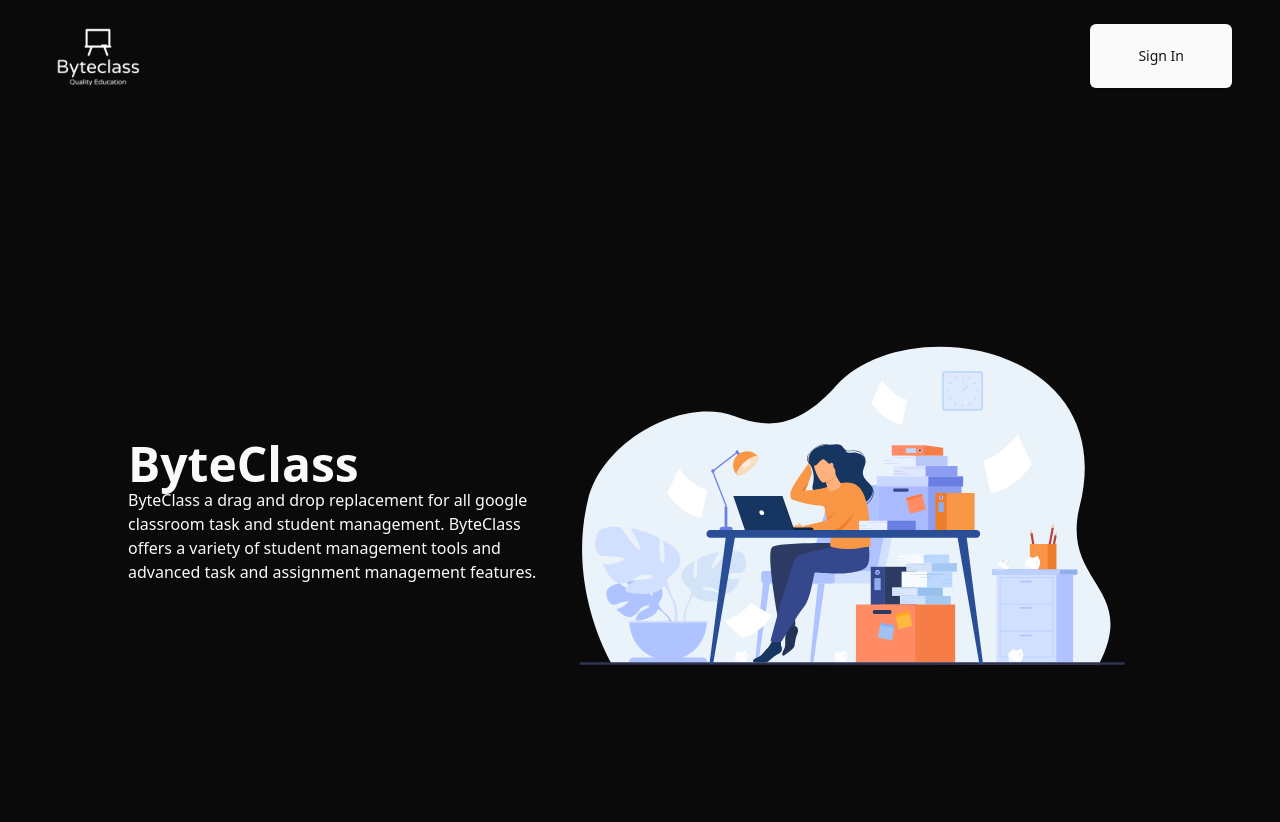
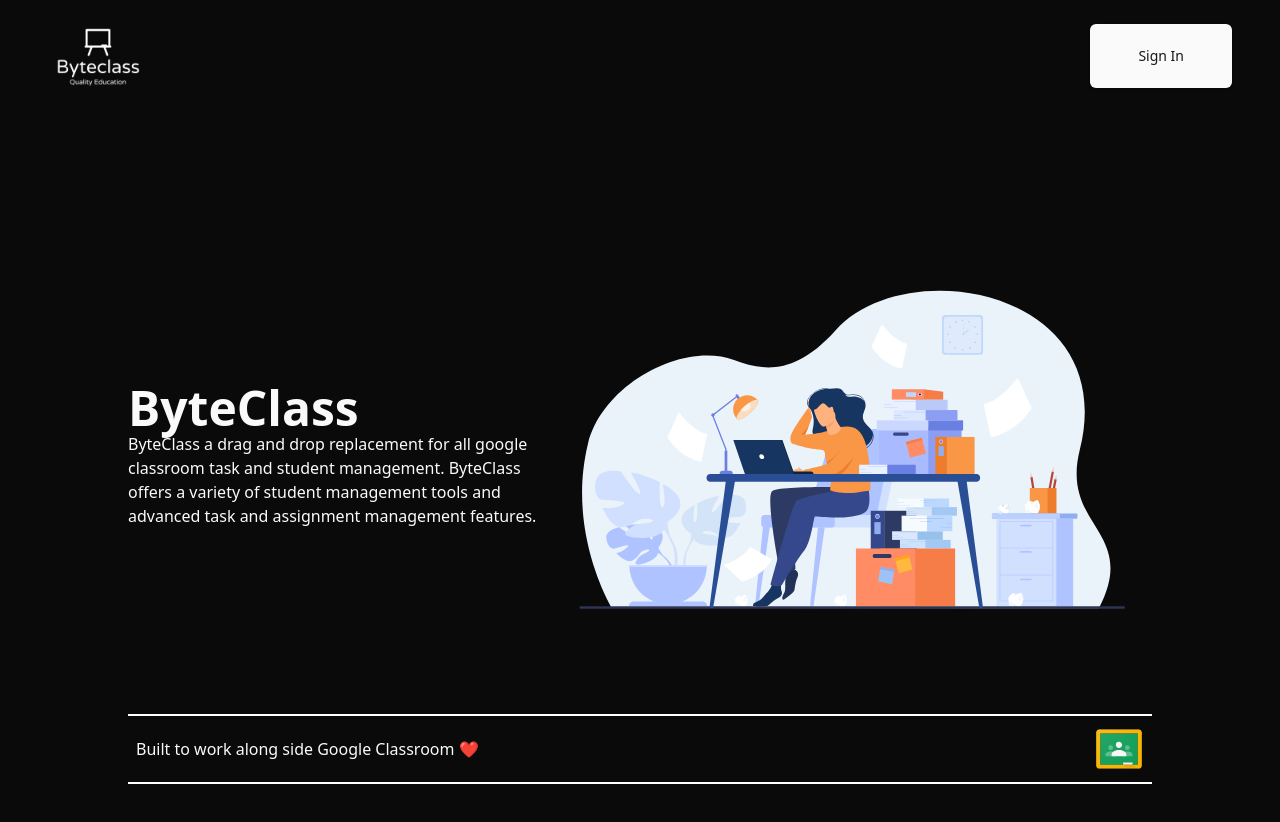
Before and after one commit to Byte-Class/ByteClass-Website, a Next.js app: page / in a window 1280 px wide. Shown: the top 822 px of the page. After the commit the page ends 800 px from the top, so only its background shows below. Built offline with nearby package versions, Linux system fonts and the light colour scheme.

Commit message:
feat: changed directiory of logos, and added bottom section of splash

```diff
--- a/src/app/page.tsx
+++ b/src/app/page.tsx
@@ -6,7 +6,7 @@
   return (
     <>
       <Navbar />
-      <header className="h-lvh w-full">
+      <header className="relative h-[calc(100lvh-7rem)] w-full">
         <div className="mx-auto flex h-full w-4/5 items-center justify-center">
           <div className="w-2/5">
             <h1 className="text-5xl font-bold">ByteClass</h1>
@@ -26,6 +26,17 @@
             />
           </div>
         </div>
+
+        <div className="absolute bottom-4 left-1/2 flex w-4/5 -translate-x-1/2 items-center justify-between border-b-2 border-t-2 border-white p-2">
+          <p>Built to work along side Google Classroom ❤️</p>
+
+          <Image
+            src={"/logo/classroom.svg"}
+            alt={"Google Classroom Logo"}
+            width={50}
+            height={50}
+          />
+        </div>
       </header>
     </>
   );
--- a/src/components/navbar.tsx
+++ b/src/components/navbar.tsx
@@ -6,7 +6,7 @@
   return (
     <nav className="flex h-28 w-full items-center justify-between px-12 py-4">
       <Image
-        src={"/byte.png"}
+        src={"/logo/byte.png"}
         alt={"ByteClass logo"}
         width={100}
         height={100}
```
Also changed, not shown: public/logo/byte.png (renamed from public/byte.png), public/logo/classroom.svg (renamed from public/classroom.svg).
